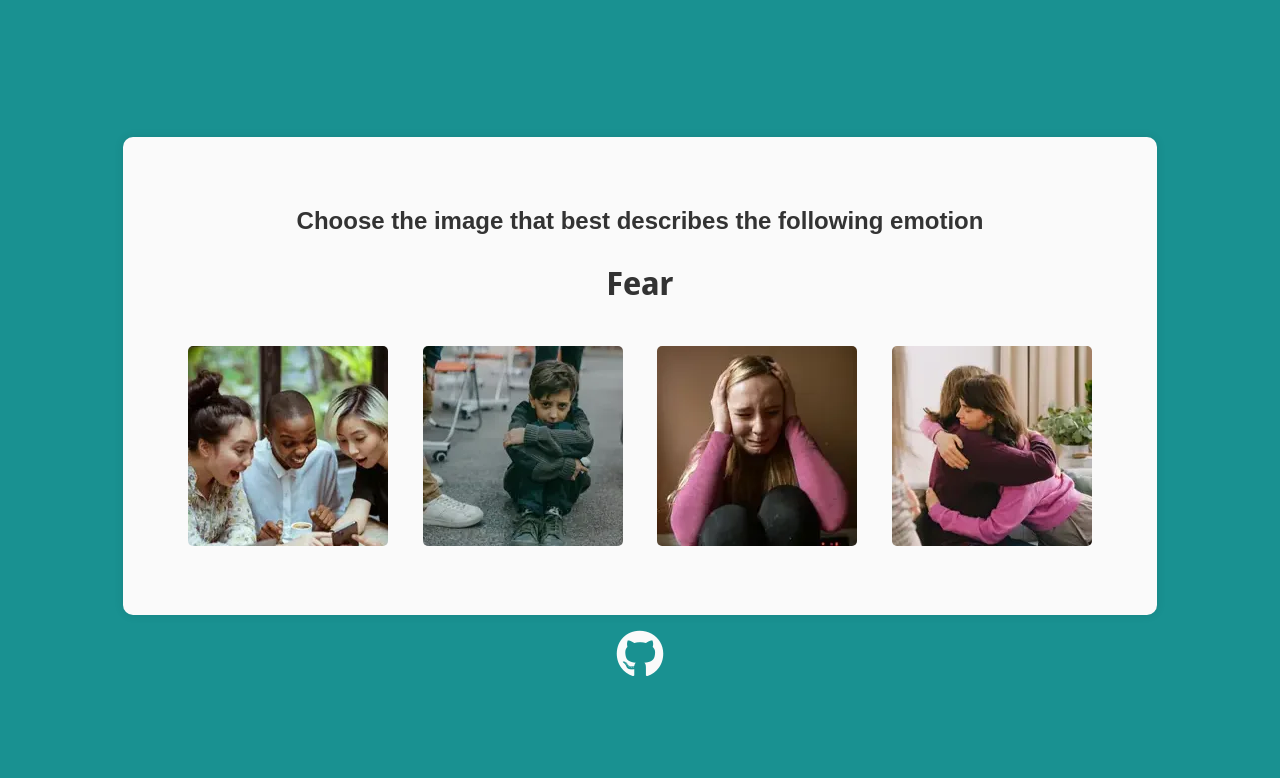
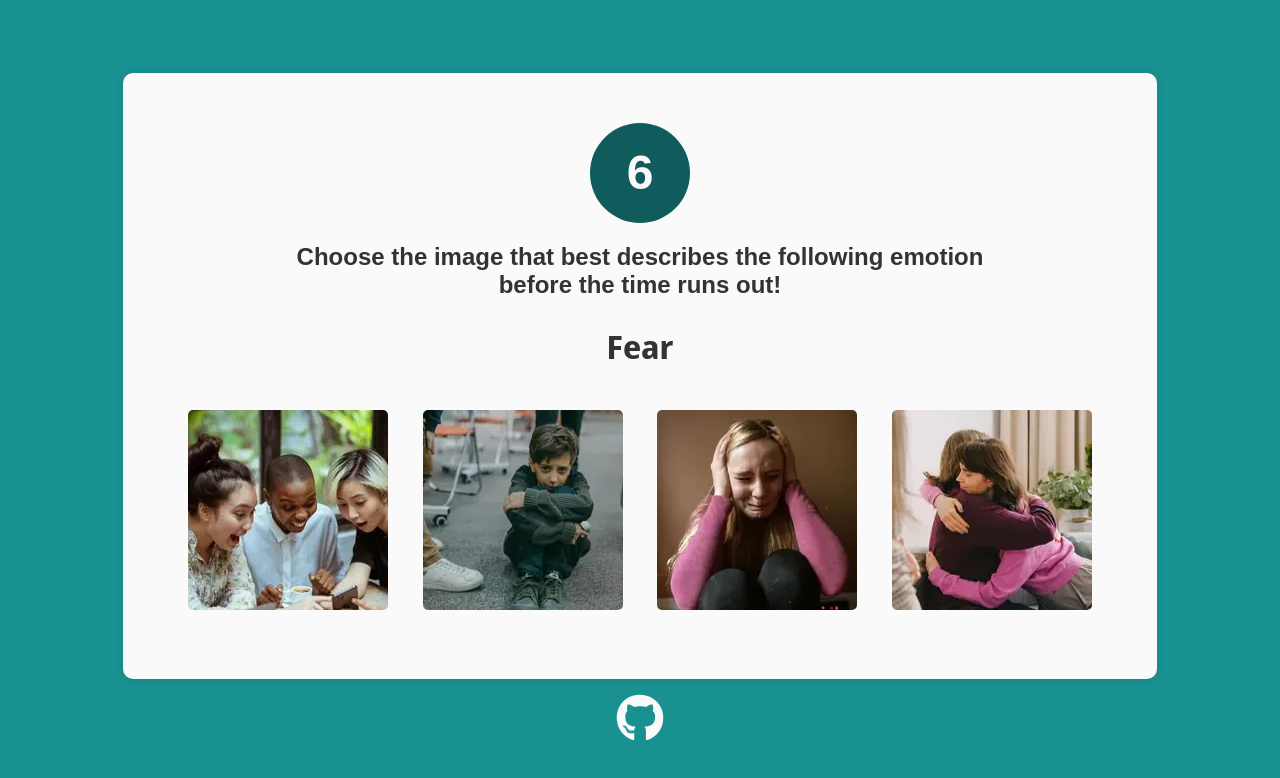
Before and after one commit to arthur-vilela/PP2-emotion-match, a plain HTML site: page index.html in a window 1280 px wide. Both pictures are taken after a click on the button "Start!". Drawn offline with Linux system fonts and the light colour scheme.

Commit message:
Add and style timer div in HTML

```diff
--- a/assets/css/style.css
+++ b/assets/css/style.css
@@ -78,6 +78,23 @@ button:hover {
     font-family: "Noto Sans Display", sans-serif;
 }
 
+#timer {
+    font-size: 300%;
+    font-weight: 700;
+    color: #fafafa;
+    display: inline-block;
+    padding-top: 50%;
+    padding-bottom: 50%;
+}
+
+.circle {
+    background-color: #105c5c;
+    border-radius: 50%;
+    display: inline-block;
+    width: 100px;
+    height: 100px;
+    line-height: 0px;
+}
 img {
     width: 200px;
     margin: 15px;
--- a/index.html
+++ b/index.html
@@ -51,8 +51,11 @@
 
         <!-- Game start -->
         <div id="start-game-div">
-            <h2 id="game-title">Choose the image that best describes the following emotion</h2>
-            <h2 id="emotion">Placeholder<span id="timer">6</span></h2>
+            <div class="circle"><span id="timer">6</span></div>
+            <h2 id="game-title">Choose the image that best describes the following emotion <br>before the time runs out!</h2>
+
+            <h2 id="emotion">Placeholder</h2>
+
             <div id="images">
                 <img id="img1" src="placeholder" alt="placeholder">
                 <img id="img2" src="placeholder" alt="placeholder">
```
